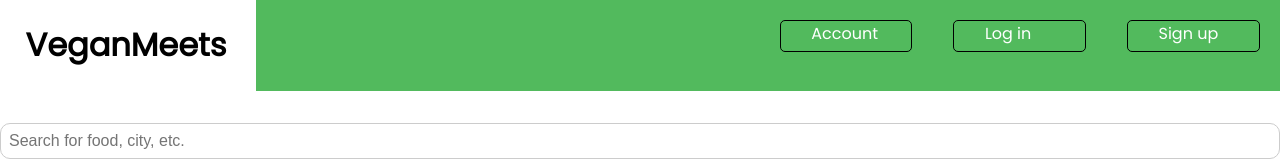
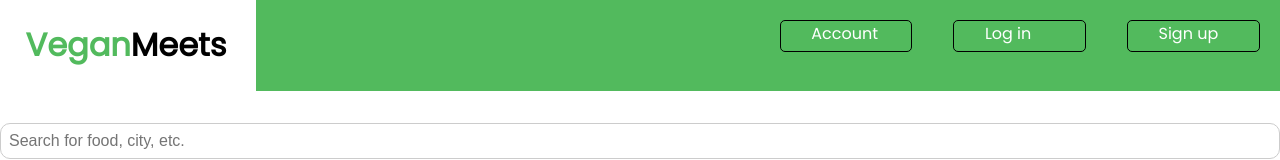
Before and after one commit to build-week-vegan-meets/FE, a React (Create React App) app in the folder veganmeets/: page / in a window 1280 px wide. Shown: the top 160 px of the page. Built offline with nearby package versions, Linux system fonts and the light colour scheme; no server answers.

Commit message:
set aup axios get requests

```diff
--- a/veganmeets/src/Components/restaurants/HomePage.js
+++ b/veganmeets/src/Components/restaurants/HomePage.js
@@ -1,31 +1,31 @@
-import React, { useState } from "react";
-import axios from "axios"
+import React, { useState, useEffect } from "react";
+import axios from "axios";
 import Nav from "./Nav";
-import Search from "./Search"
-import RestaurantCard from "./RestaurantCard"
-
-
-
-
+import Search from "./Search";
+import RestaurantCard from "./RestaurantCard";
 
 const HomePage = () => {
-    const [rest, setRest] = useState([])
+  const [rest, setRest] = useState([]);
+  useEffect(() => {
+    const getRest = () => {
       axios
         .get(`vegan-meets.herokuapp.com/resturants`)
-    .then(response =>{
-        console.log(response)
-        setRest(response.data)
+        .then(response => {
+          console.log(response);
+          setRest(response.data);
         })
-    .catch(error =>{
-        console.log("ERROR", error)
-    })
-
+        .catch(error => {
+          console.log("ERROR", error);
+        });
+    };
+    getRest();
+  }, []);
   return (
     <>
       <Nav />
       <Search />
       <RestaurantCard />
     </>
-    )
-}
-export default HomePage
+  );
+};
+export default HomePage;
--- a/veganmeets/src/Components/restaurants/Nav.js
+++ b/veganmeets/src/Components/restaurants/Nav.js
@@ -28,6 +28,10 @@ color:white;
 padding-left: 3%;
 `;
 
+const Vegan = styled.span`
+color:#52BA5D;
+`;
+
 
 
 const Nav = () => {
@@ -35,7 +39,7 @@ const Nav = () => {
     <NavContainer>
       <div>
         <h1>
-          <span className="veganheader">Vegan</span>Meets
+          <Vegan>Vegan</Vegan>Meets
         </h1>
       </div>
       <ButtonContainer>
--- a/veganmeets/src/Components/restaurants/RestaurantCard.js
+++ b/veganmeets/src/Components/restaurants/RestaurantCard.js
@@ -1,7 +1,7 @@
 import React from "react";
 import styled from "styled-components";
 import RestImage from "../../assets/restaurant.png"
-import { Route, NavLink } from "react-router-dom"
+import { NavLink } from "react-router-dom"
 
 const RestCard = styled.div`
   width: 60%;
@@ -35,6 +35,7 @@ padding-left: 2%;
 `;
 
 const RestaurantCard = () => {
+
   return (
     <NavLink to={'/restaurant/:id'}>
     <RestCard>
--- a/veganmeets/src/Components/restaurants/RestaurantPage.js
+++ b/veganmeets/src/Components/restaurants/RestaurantPage.js
@@ -1,13 +1,13 @@
-import React, {useState} from "react";
+import React, {useState, useEffect} from "react";
 import styled from "styled-components";
 import Nav from "./Nav";
 import Search from "./Search";
-import axios from "axios";
 import FrenchToast from "../../assets/frenchtoast1.png";
 import FrenchCasserole from "../../assets/frenchtoast.png";
 import Mushroom from "../../assets/mushroom.png"
 import Burger from "../../assets/burger.png"
 import Rest from "../../assets/restaurant.png"
+import axios from "axios";
 
 const Page = styled.div`
   display: flex;
@@ -35,7 +35,13 @@ const RestInfoContainer = styled.div`
 `;
 
 const ResraurantPage = props => {
+  const [ rest, setRest ] = useState();
 
+  useEffect(()=>{
+    // const id=
+    axios
+    .get(`vegan-meets.herokuapp.com/resturants/`)
+  })
   return (
     <>
       <Nav />
```
Lines whose indentation alone changed are shown as unchanged.
